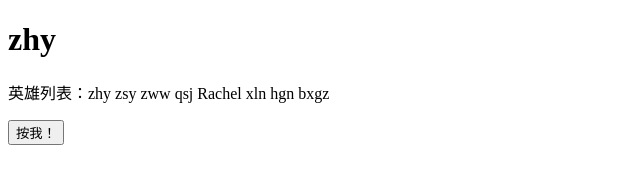
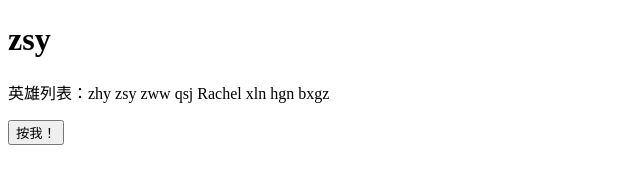
Before and after one commit to kdb17wsl/kdb17wsl.github.io, a plain HTML site: page ysj.html in a window 1280 px wide. Both pictures are taken after a click on the button "按我！". Shown: the full height of the page, 0-640 px from the left. Drawn offline with Linux system fonts and the light colour scheme.

Commit message:
Update ysj.html

```diff
--- a/ysj.html
+++ b/ysj.html
@@ -6,7 +6,7 @@
     <button onclick="myFunction()">按我！</button>
     <script>
       function myFunction() {
-        document.getElementById("change").innerHTML = "zhy";
+        document.getElementById("change").innerHTML = "zsy";
       }
     </script>
   </body>
```
